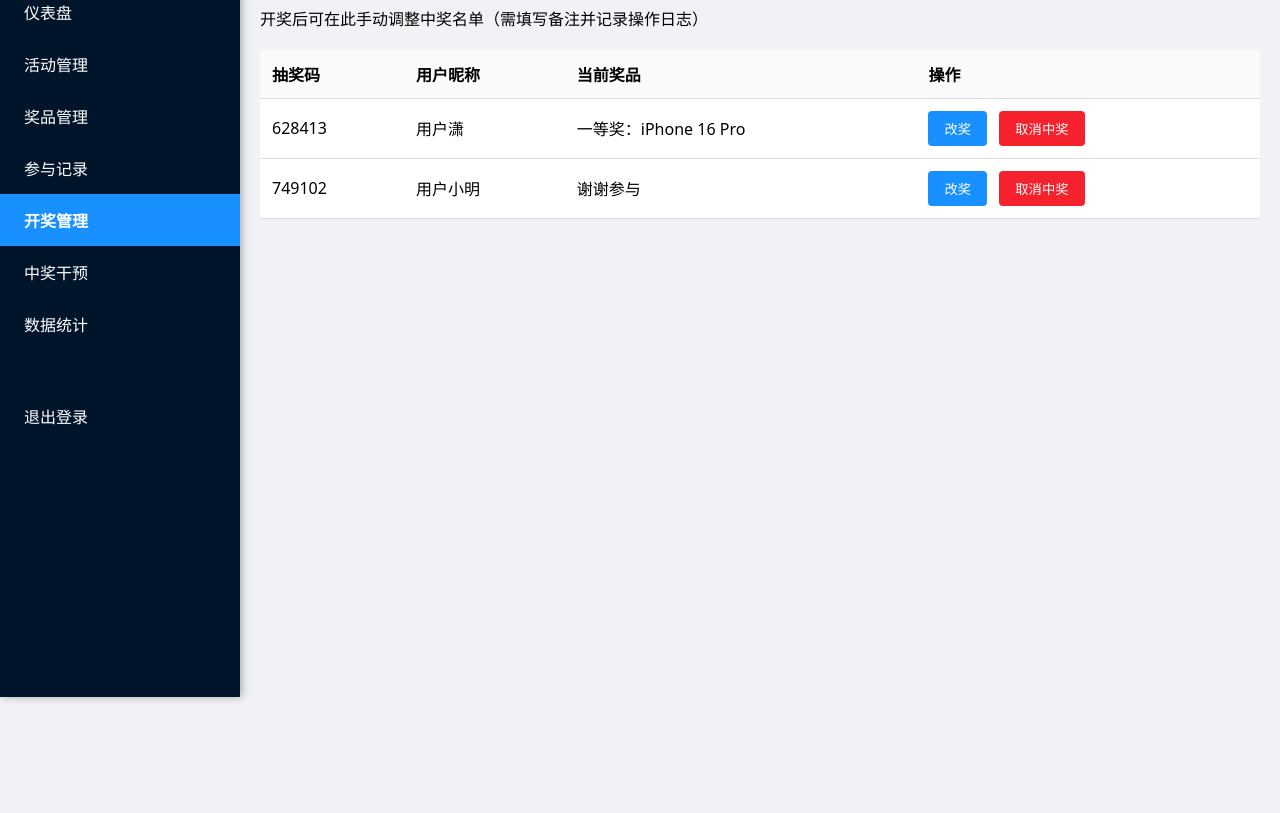
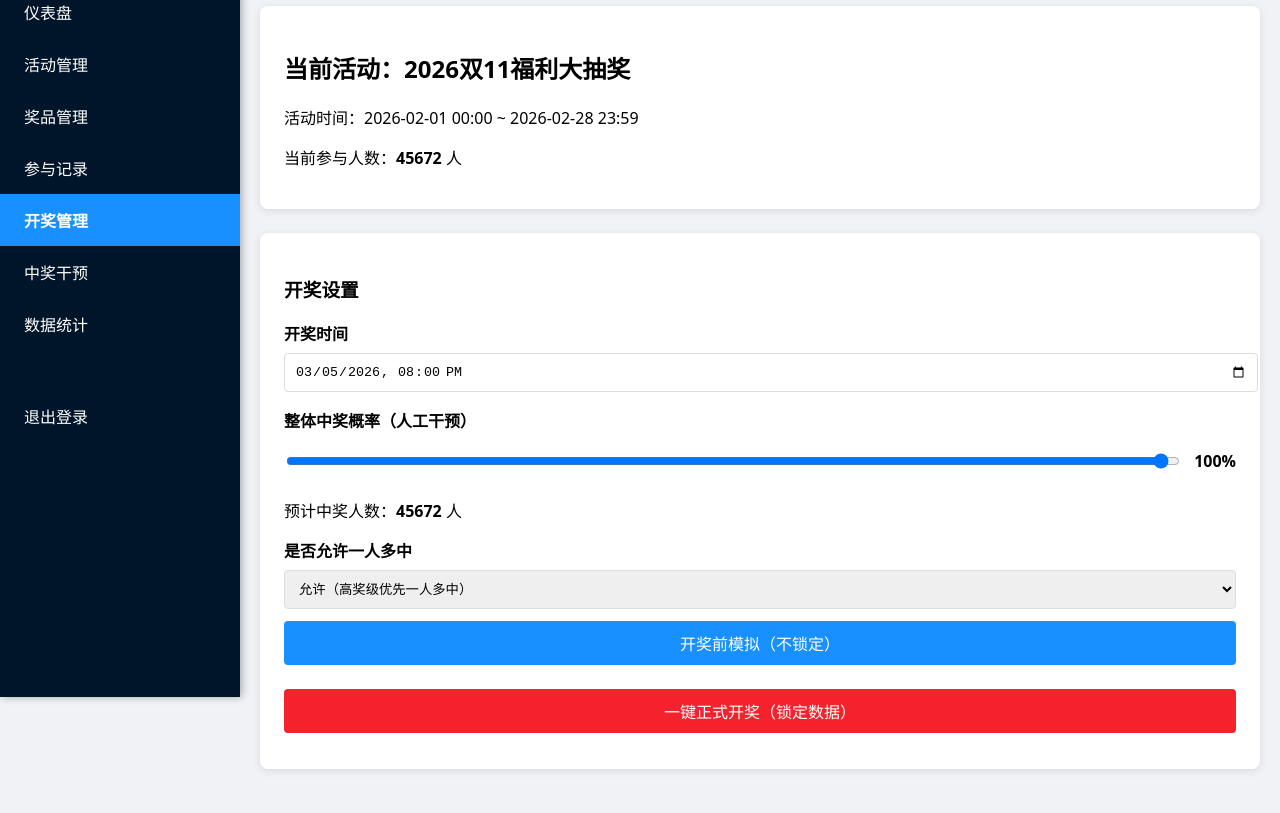
Before and after one commit to BeautyShawn/delay-draw-prize-system, a plain HTML site: page draw-prize-manage/draw-manage.html in a window 1280 px wide. Shown: the part 103-916 px from the top of the page. Before the commit the page ends 800 px from the top, so only its background shows below. Drawn offline with Linux system fonts and the light colour scheme.

Commit message:
Update draw-manage.html
Signed-off-by: BeautyShawn <35286026+BeautyShawn@users.noreply.github.com>

```diff
--- a/draw-prize-manage/draw-manage.html
+++ b/draw-prize-manage/draw-manage.html
@@ -2,16 +2,19 @@
 <html lang="zh-CN">
 <head>
   <meta charset="UTF-8">
-  <title>中奖干预 - 统开奖平台</title>
+  <title>开奖管理 - 统开奖平台</title>
   <meta name="viewport" content="width=device-width, initial-scale=1.0">
   <style>
     body { margin:0; font-family:system-ui,sans-serif; background:#f0f2f5; min-height:100vh; }
     .main { margin-left:240px; padding:20px; }
-    table { width:100%; background:#fff; border-collapse:collapse; margin-top:20px; }
-    th, td { padding:12px; border-bottom:1px solid #ddd; text-align:left; }
-    th { background:#fafafa; }
-    .btn { padding:8px 16px; background:#1890ff; color:#fff; border:none; border-radius:4px; cursor:pointer; margin-right:8px; }
+    .card { background:#fff; border-radius:8px; padding:24px; margin-bottom:24px; box-shadow:0 2px 8px rgba(0,0,0,0.1); }
+    label { display:block; margin:16px 0 8px; font-weight:600; }
+    input, select { width:100%; padding:10px; border:1px solid #ddd; border-radius:4px; }
+    .range-container { display:flex; align-items:center; gap:12px; }
+    .btn { padding:10px 24px; border:none; border-radius:4px; color:#fff; cursor:pointer; font-size:16px; margin:12px 0; width:100%; }
+    .btn-primary { background:#1890ff; }
     .btn-danger { background:#f5222d; }
+    .log { background:#f6ffed; padding:16px; border-radius:8px; margin-top:20px; display:none; }
   </style>
 </head>
 <body>
@@ -33,42 +36,70 @@
 
 <!-- 主内容 -->
 <div class="main">
-  <h1>中奖干预</h1>
-  <p>开奖后可在此手动调整中奖名单（需填写备注并记录操作日志）</p>
+  <h1>开奖管理</h1>
 
-  <table>
-    <thead>
-      <tr>
-        <th>抽奖码</th>
-        <th>用户昵称</th>
-        <th>当前奖品</th>
-        <th>操作</th>
-      </tr>
-    </thead>
-    <tbody>
-      <tr>
-        <td>628413</td>
-        <td>用户潇</td>
-        <td id="prize1">一等奖：iPhone 16 Pro</td>
-        <td>
-          <button class="btn" onclick="document.getElementById('prize1').innerText='二等奖：AirPods Pro 2'">改奖</button>
-          <button class="btn btn-danger" onclick="this.parentNode.parentNode.style.opacity=0.4">取消中奖</button>
-        </td>
-      </tr>
-      <tr>
-        <td>749102</td>
-        <td>用户小明</td>
-        <td id="prize2">谢谢参与</td>
-        <td>
-          <button class="btn" onclick="document.getElementById('prize2').innerText='三等奖：88元红包'">改奖</button>
-          <button class="btn btn-danger" onclick="this.parentNode.parentNode.style.opacity=0.4">取消中奖</button>
-        </td>
-      </tr>
-    </tbody>
-  </table>
+  <div class="card">
+    <h2>当前活动：2026双11福利大抽奖</h2>
+    <p>活动时间：2026-02-01 00:00 ~ 2026-02-28 23:59</p>
+    <p>当前参与人数：<strong id="totalEntry">45672</strong> 人</p>
+  </div>
+
+  <div class="card">
+    <h3>开奖设置</h3>
+    <label>开奖时间</label>
+    <input type="datetime-local" id="drawTime" value="2026-03-05T20:00">
+
+    <label>整体中奖概率（人工干预）</label>
+    <div class="range-container">
+      <input type="range" min="0" max="100" value="100" id="winRate" style="flex:1" oninput="updateRate()">
+      <strong id="rateText">100%</strong>
+    </div>
+    <p>预计中奖人数：<strong id="expectWin">45672</strong> 人</p>
+
+    <label>是否允许一人多中</label>
+    <select id="multiWin">
+      <option value="1">允许（高奖级优先一人多中）</option>
+      <option value="0">不允许（一人最多中一个奖）</option>
+    </select>
+
+    <button class="btn btn-primary" onclick="simulateDraw()">开奖前模拟（不锁定）</button>
+    <button class="btn btn-danger" onclick="startRealDraw()">一键正式开奖（锁定数据）</button>
+  </div>
+
+  <div class="card log" id="drawLog">
+    <h3>开奖日志</h3>
+    <p id="logContent">暂无日志</p>
+  </div>
 </div>
 
 <script>
+function updateRate() {
+  const rate = document.getElementById('winRate').value;
+  const total = parseInt(document.getElementById('totalEntry').innerText);
+  document.getElementById('rateText').innerText = rate + '%';
+  document.getElementById('expectWin').innerText = Math.round(total * rate / 100);
+}
+
+function simulateDraw() {
+  alert('模拟开奖完成（不影响真实数据）\n预计中奖人数：' + document.getElementById('expectWin').innerText);
+}
+
+function startRealDraw() {
+  const rate = document.getElementById('winRate').value;
+  const log = document.getElementById('drawLog');
+  const content = document.getElementById('logContent');
+  content.innerHTML = `
+    开奖成功！<br>
+    时间：${new Date().toLocaleString('zh-CN')}<br>
+    使用概率：${rate}%<br>
+    随机种子：0xA1B2C3D4<br>
+    实际中奖人数：${document.getElementById('expectWin').innerText} 人<br>
+    奖品库存已锁定，不可回滚
+  `;
+  log.style.display = 'block';
+  alert('正式开奖已触发！数据已锁定。');
+}
+
 // 高亮当前页面菜单项 + 悬停效果
 const currentPath = window.location.pathname.split('/').pop() || 'dashboard.html';
 document.querySelectorAll('li').forEach(li => {
```
